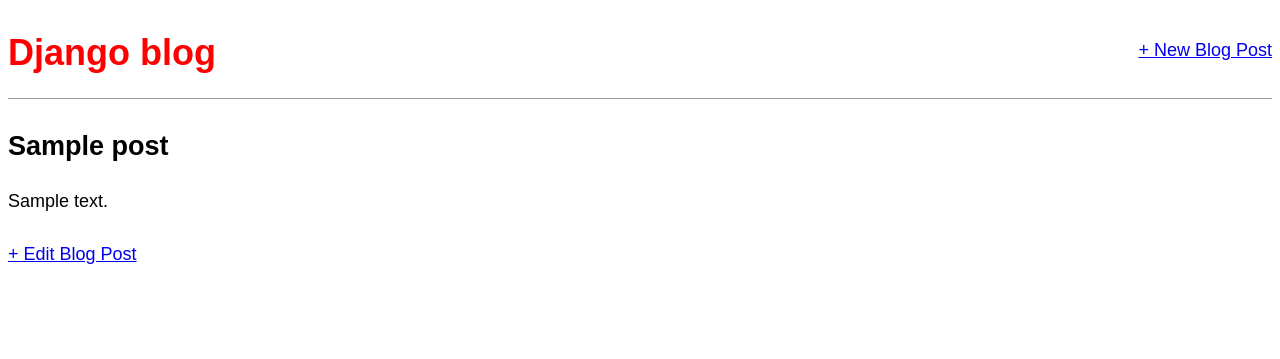
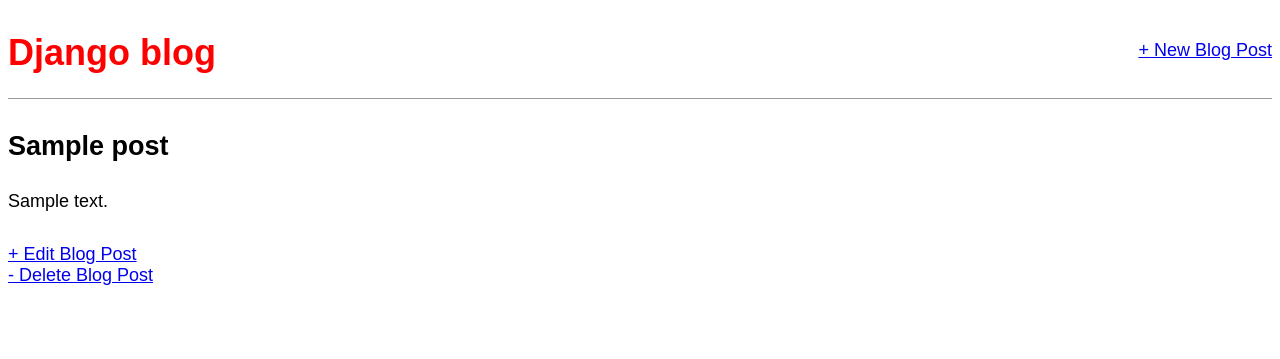
Before and after one commit to phoenix-kcn/simple-blog-website, a Django app: page /post/1/ in a window 1280 px wide. Shown: the top 359 px of the page. Run offline with Django 5.2, Linux system fonts and the light colour scheme; tables that the repository leaves empty hold one stand-in row (values such as "Sample post"); some web fonts are replaced.

Commit message:
adding PostDeleteView and url

```diff
--- a/blog/urls.py
+++ b/blog/urls.py
@@ -4,10 +4,12 @@
     PostDetailView,
     PostCreateView,
     PostUpdateView,
+    PostDeleteView,
 )
 urlpatterns = [
     path('', PostListView.as_view(), name='home'),
     path('post/<int:pk>/', PostDetailView.as_view(), name='post_detail'), # new
     path('post/new/', PostCreateView.as_view(), name='post_new'), # new
     path('post/<int:pk>/update/', PostUpdateView.as_view(), name='post_update'), # new
+    path('post/<int:pk>/delete/', PostDeleteView.as_view(), name='post_delete'), # new
 ]
--- a/blog/views.py
+++ b/blog/views.py
@@ -1,6 +1,13 @@
 from django.shortcuts import render, get_object_or_404
 from .models import Post
-from django.views.generic import ListView, DetailView, CreateView, UpdateView
+from django.views.generic import (
+    ListView,
+    DetailView,
+    CreateView,
+    UpdateView,
+    DeleteView,
+)
+from django.urls import reverse_lazy
 
 # Create your views here.
 # def post_list(request):
@@ -32,3 +39,9 @@
     model = Post
     template_name = 'post_update.html'
     fields = ['title', 'body']
+
+
+class PostDeleteView(DeleteView):
+    model = Post
+    template_name = 'post_delete.html'
+    success_url = reverse_lazy('home')
--- a/templates/post_detail.html
+++ b/templates/post_detail.html
@@ -6,5 +6,6 @@
     <p>{{ post.body }}</p>
 </div>
 
-<a href="{% url 'post_update' post.pk %}">+ Edit Blog Post</a>
+<a href="{% url 'post_update' post.pk %}">+ Edit Blog Post</a> <br>
+<a href="{% url 'post_delete' post.pk %}">- Delete Blog Post</a>
 {% endblock content %}
```
Also changed, not shown: templates/post_delete.html (added, +11 -0 lines).
